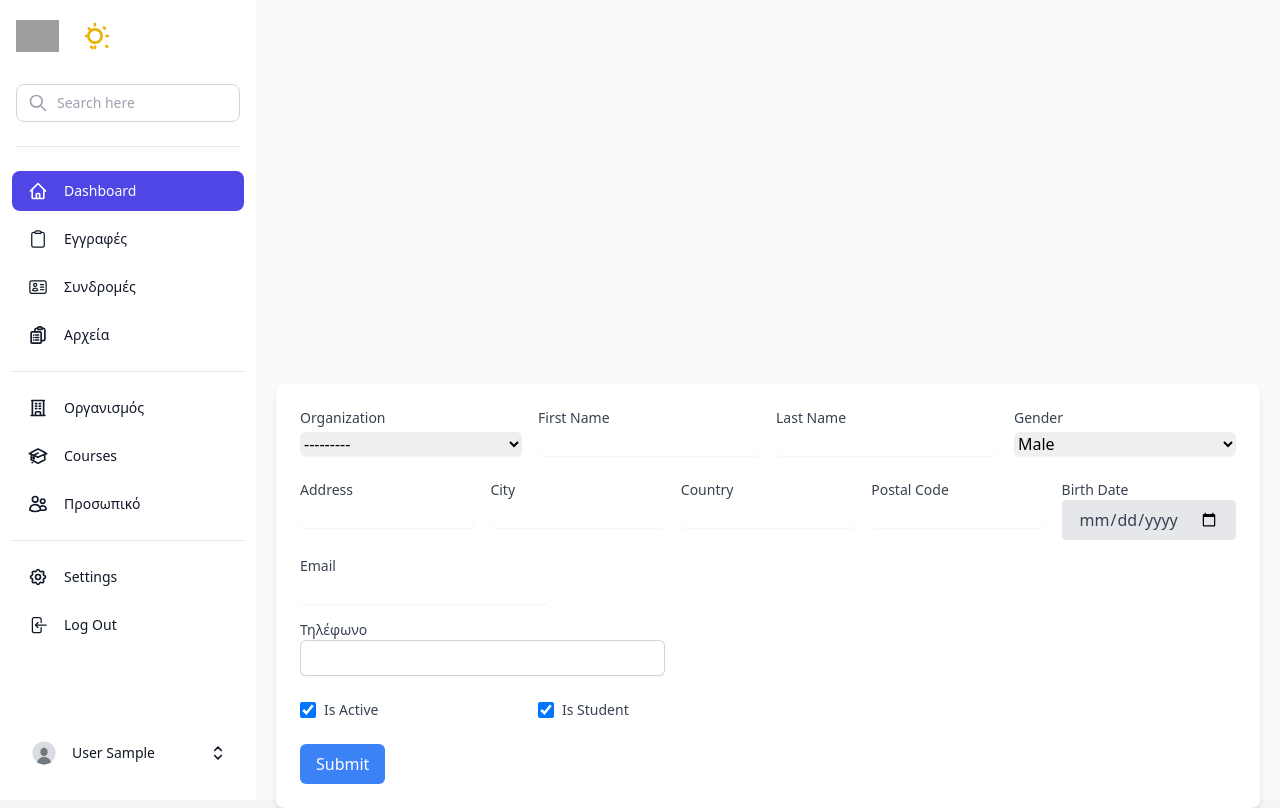
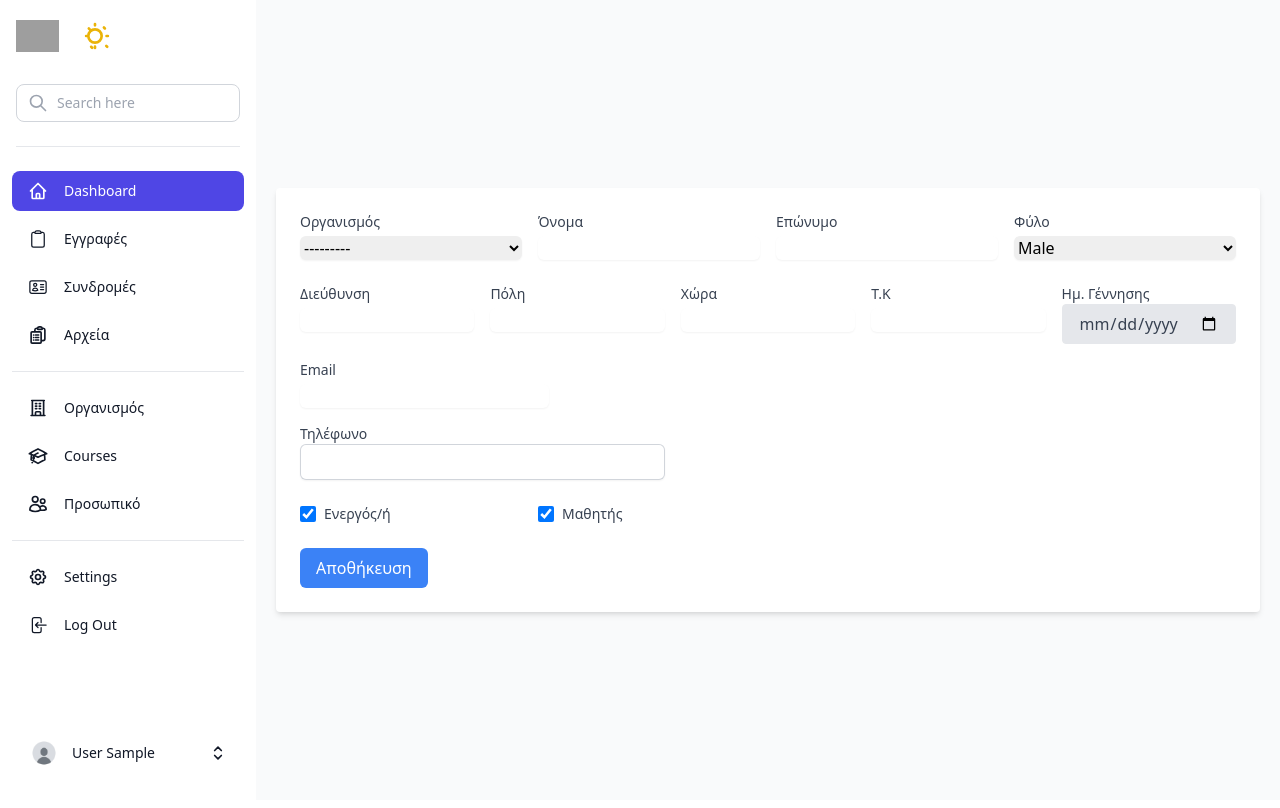
Before and after one commit to kostisvit/StudentFlow, a Django app: page /users/student/new/ in a window 1280 px wide. Shown: the part 64-872 px from the top of the page. Run offline with Django 4.2, Linux system fonts and the light colour scheme; the visitor is signed in with stand-in values (Sample User, id 1); data that the repository does not hold is empty; some libraries are stand-ins or nearby versions; grey boxes are pictures that could not be loaded.

Commit message:
change form potition

```diff
--- a/apps/users/forms.py
+++ b/apps/users/forms.py
@@ -28,7 +28,7 @@ class EmailAuthenticationForm(AuthenticationForm):
 
 # Custom User-Student New Form
 class UserCreationForm(forms.ModelForm):
-    organization = ModelChoiceField(queryset=Organization.objects.all(),widget=forms.Select(attrs={'class': 'mt-1 block w-full border-gray-300 rounded-md shadow-sm focus:border-blue-500 focus:ring focus:ring-blue-500 focus:ring-opacity-50'}),label='Εταιρεία',required=False)
+    organization = ModelChoiceField(queryset=Organization.objects.all(),widget=forms.Select(attrs={'class': 'mt-1 block w-full border-gray-300 rounded-md shadow-sm focus:border-blue-500 focus:ring focus:ring-blue-500 focus:ring-opacity-50'}),label='Οργανισμός',required=False)
     #date_joined = forms.DateField(initial=date.today,widget=forms.DateInput(attrs={'type': 'date', 'class': 'form-control', 'placeholder': 'Select a date'}),label='Ημ. Εγγραφης',required=False)
     date_of_birth = forms.DateField(widget=forms.DateInput(attrs={'type': 'date','class': 'appearance-none block w-full bg-gray-200 text-gray-700 border border-gray-200 rounded py-2 px-4 leading-tight focus:outline-none focus:bg-white focus:border-gray-500','placeholder': 'YYYY-MM-DD',}),label='Ημ. Γέννησης',required=True)
     gender = forms.ChoiceField(choices=gender_choice,widget=forms.Select(attrs={'class': 'mt-1 block w-full border-gray-300 rounded-md shadow-sm focus:border-blue-500 focus:ring focus:ring-blue-500 focus:ring-opacity-50'}),label='Φύλο')
--- a/templates/_base.html
+++ b/templates/_base.html
@@ -167,7 +167,7 @@
                         <hr class="border-gray-200" />
 
                         <nav class="flex-1 space-y-2">
-                            <a href="#" class="flex items-center px-4 py-2.5 text-sm font-medium transition-all duration-200 text-gray-900 hover:text-white rounded-lg hover:bg-indigo-600 group">
+                            <a href="{% url 'admin:index' %}" target='_blank' class="flex items-center px-4 py-2.5 text-sm font-medium transition-all duration-200 text-gray-900 hover:text-white rounded-lg hover:bg-indigo-600 group">
                                 <svg class="flex-shrink-0 w-5 h-5 mr-4" xmlns="http://www.w3.org/2000/svg" class="w-6 h-6" fill="none" viewBox="0 0 24 24" stroke="currentColor" stroke-width="2">
                                     <path
                                         stroke-linecap="round"
--- a/templates/app/student/student_new.html
+++ b/templates/app/student/student_new.html
@@ -1,24 +1,25 @@
 {% extends "_base.html" %}
 
 {% block content %}
-<form class="w-full mx-auto bg-white p-6 rounded-lg shadow-md mt-96" method="post" action="{% url 'student_new' %}">
+<div class="flex items-center justify-center min-h-screen">
+<form class="bg-white p-6 rounded shadow-md w-full " method="post" action="{% url 'student_new' %}">
 {% csrf_token %}
         <!-- First Row -->
         <div class="grid grid-cols-1 md:grid-cols-2 lg:grid-cols-4 gap-4 mb-6">
             <div>
-                <label for="organization" class="block text-sm font-medium text-gray-700">Organization</label>
+                <label for="organization" class="block text-sm font-medium text-gray-700">Οργανισμός</label>
                 {{form.organization}}
             </div>
             <div>
-                <label for="first_name" class="block text-sm font-medium text-gray-700">First Name</label>
+                <label for="first_name" class="block text-sm font-medium text-gray-700">Όνομα</label>
                 {{form.first_name}}
             </div>
             <div>
-                <label for="last_name" class="block text-sm font-medium text-gray-700">Last Name</label>
+                <label for="last_name" class="block text-sm font-medium text-gray-700">Επώνυμο</label>
                 {{form.last_name}}
             </div>
             <div>
-                <label for="gender" class="block text-sm font-medium text-gray-700">Gender</label>
+                <label for="gender" class="block text-sm font-medium text-gray-700">Φύλο</label>
                 {{form.gender}}
             </div>
         </div>
@@ -26,23 +27,23 @@
         <!-- Second Row -->
         <div class="grid grid-cols-1 md:grid-cols-2 lg:grid-cols-5 gap-4 mb-6">
             <div>
-                <label for="address" class="block text-sm font-medium text-gray-700">Address</label>
+                <label for="address" class="block text-sm font-medium text-gray-700">Διεύθυνση</label>
                 {{form.address}}
             </div>
             <div>
-                <label for="city" class="block text-sm font-medium text-gray-700">City</label>
+                <label for="city" class="block text-sm font-medium text-gray-700">Πόλη</label>
                 {{form.city}}
             </div>
             <div>
-                <label for="country" class="block text-sm font-medium text-gray-700">Country</label>
+                <label for="country" class="block text-sm font-medium text-gray-700">Χώρα</label>
                 {{form.country}}
             </div>
             <div>
-                <label for="postal_code" class="block text-sm font-medium text-gray-700">Postal Code</label>
+                <label for="postal_code" class="block text-sm font-medium text-gray-700">Τ.Κ</label>
                 {{form.postal_code}}
             </div>
             <div>
-                <label for="date_of_birth" class="block text-sm font-medium text-gray-700">Birth Date</label>
+                <label for="date_of_birth" class="block text-sm font-medium text-gray-700">Ημ. Γέννησης</label>
                 {{form.date_of_birth}}
             </div>
             <div class="col-span-4">
@@ -60,11 +61,11 @@
         <div class="grid grid-cols-1 md:grid-cols-2 lg:grid-cols-4 gap-4 mb-6">
             <div class="flex items-center">
                 {{form.is_active}}
-                <label for="is_active" class="ml-2 block text-sm font-medium text-gray-700">Is Active</label>
+                <label for="is_active" class="ml-2 block text-sm font-medium text-gray-700">Ενεργός/ή</label>
             </div>
             <div class="flex items-center">
                 {{form.is_student}}
-                <label for="is_student" class="ml-2 block text-sm font-medium text-gray-700">Is Student</label>
+                <label for="is_student" class="ml-2 block text-sm font-medium text-gray-700">Μαθητής</label>
             </div>
             {% comment %} <div class="col-span-2">
                 <label for="additional_email" class="block text-sm font-medium text-gray-700">Additional Email</label>
@@ -72,7 +73,7 @@
             </div> {% endcomment %}
         </div>
 
-        <button type="submit" class="bg-blue-500 text-white px-4 py-2 rounded-md hover:bg-blue-600 focus:outline-none focus:ring-2 focus:ring-blue-500 focus:ring-opacity-50">Submit</button>
+        <button type="submit" class="bg-blue-500 text-white px-4 py-2 rounded-md hover:bg-blue-600 focus:outline-none focus:ring-2 focus:ring-blue-500 focus:ring-opacity-50">Αποθήκευση</button>
     </form>
-
+</div>
 {% endblock%}
```
Also changed, not shown: templates/app/student/student.html (+8 -2 lines), 1 other file.
